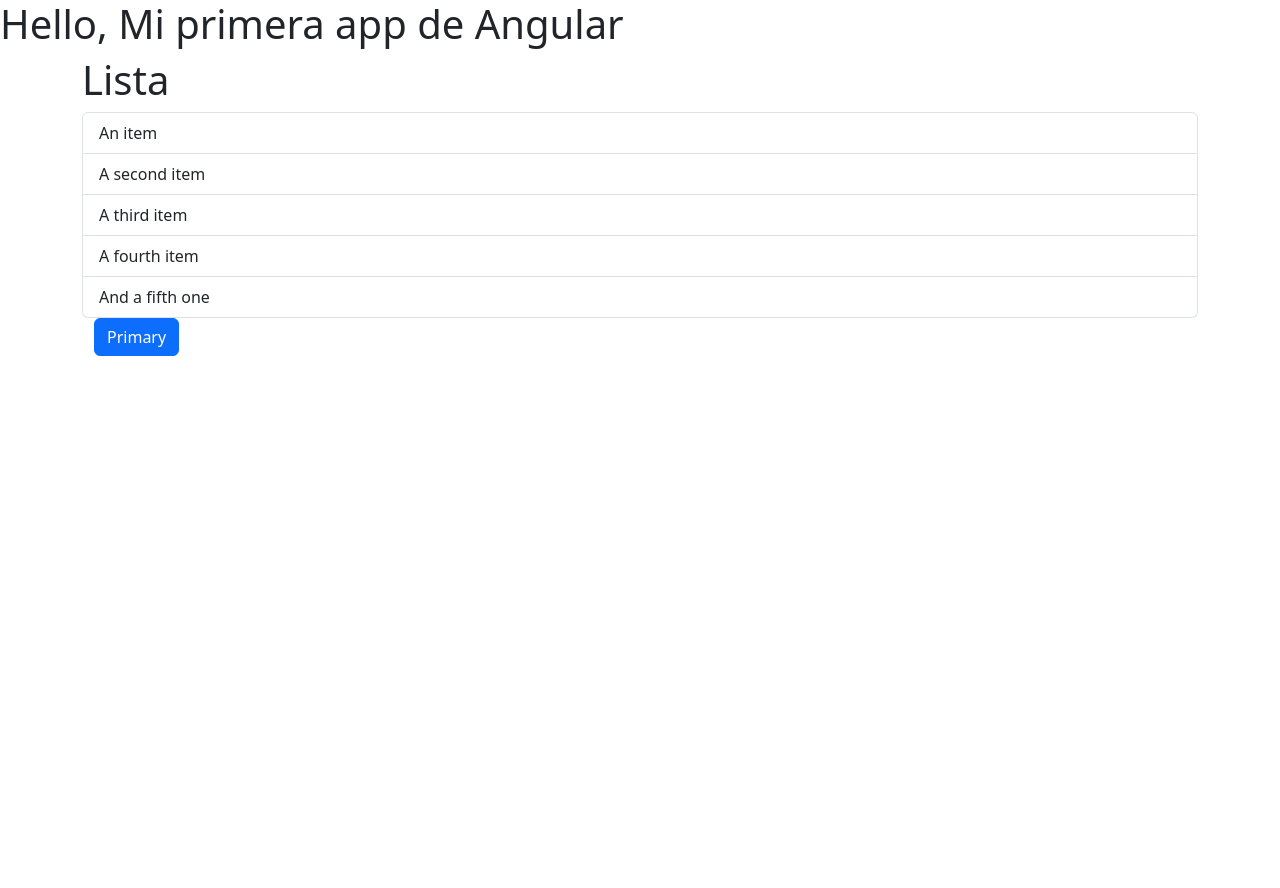
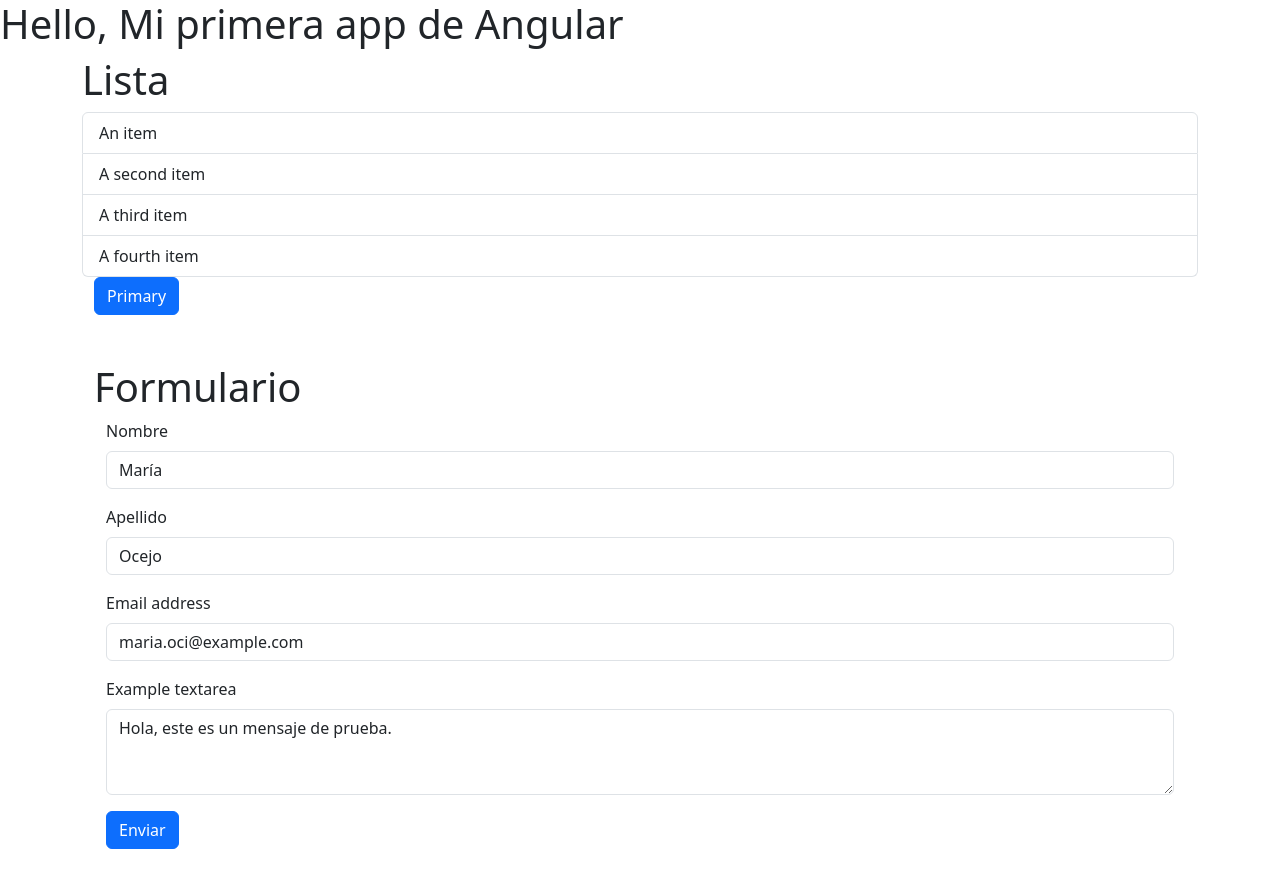
Before and after one commit to NAUnir/FRAMEWORKS-FRONT-END, an Angular app: page / in a window 1280 px wide. Shown: the top 888 px of the page. Before the commit the page ends 800 px from the top, so only its background shows below. Built offline with nearby package versions, Linux system fonts and the light colour scheme.

Commit message:
feat: data binding ngIf ngFor

```diff
--- a/src/app/app.html
+++ b/src/app/app.html
@@ -19,6 +19,15 @@
     </div>
   </div>
 
+
+    <div class="container py-5">
+    <div class="row">
+      <div class="col">
+          <app-formulario></app-formulario>
+      </div>
+    </div>
+  </div>
+
 </div>
 </div>
 </main>
--- a/src/app/app.ts
+++ b/src/app/app.ts
@@ -1,10 +1,11 @@
 import { Component, signal } from '@angular/core';
 import { RouterOutlet } from '@angular/router';
 import { Lista } from './lista/lista';
+import { Formulario } from './formulario/formulario';
 
 @Component({
   selector: 'app-root',
-  imports: [RouterOutlet, Lista],
+  imports: [RouterOutlet, Lista, Formulario],
   templateUrl: './app.html',
   styleUrl: './app.css',
 })
--- /dev/null
+++ b/src/app/formulario/formulario.html
@@ -0,0 +1,27 @@
+<h1>Formulario</h1>
+<div class="container">
+    <form (ngSubmit)="onSubmit()">
+    <div class="col">
+        <div class="row">
+            <div class="mb-3">
+                <label for="exampleFormControlInput1" class="form-label">Nombre</label>
+                <input type="text" class="form-control" id="exampleFormControlInput1" placeholder="Álvaro" [(ngModel)]="userData.name" [ngModelOptions]="{standalone: true}">
+                </div>
+                <div class="mb-3">
+                    <label for="exampleFormControlInput2" class="form-label">Apellido</label>
+                    <input type="text" class="form-control" id="exampleFormControlInput2" placeholder="Pérez" [(ngModel)]="userData.surname" [ngModelOptions]="{standalone: true}">
+                </div>
+                <div class="mb-3">
+                    <label for="exampleFormControlInput3" class="form-label">Email address</label>
+                    <input type="email" class="form-control" id="exampleFormControlInput3" placeholder="name@example.com" [(ngModel)]="userData.email" [ngModelOptions]="{standalone: true}">
+                </div>
+                <div class="mb-3">
+                <label for="exampleFormControlTextarea1" class="form-label">Example textarea</label>
+                <textarea class="form-control" id="exampleFormControlTextarea1" rows="3" [(ngModel)]="userData.message" [ngModelOptions]="{standalone: true}"></textarea>
+                </div>
+        </div>
+             <button type="submit" class="btn btn-primary">Enviar</button>
+
+    </div>
+</form>
+</div>
--- /dev/null
+++ b/src/app/formulario/formulario.ts
@@ -0,0 +1,22 @@
+import { Component } from '@angular/core';
+import { FormsModule } from '@angular/forms';
+
+@Component({
+  selector: 'app-formulario',
+  imports: [FormsModule],
+  templateUrl: './formulario.html',
+  styleUrl: './formulario.css',
+})
+export class Formulario {
+  userData = {
+    name: 'María',
+    surname: 'Ocejo',
+    email: 'maria.oci@example.com',
+    phone: '123-456-7890',
+    message: 'Hola, este es un mensaje de prueba.',
+  };
+
+  onSubmit() {
+    console.log(this.userData);
+  }
+}
--- a/src/app/lista/lista.html
+++ b/src/app/lista/lista.html
@@ -1,9 +1,5 @@
 <h1>Lista</h1>
 
 <ul class="list-group">
-  <li class="list-group-item">{{item.item1}}</li>
-  <li class="list-group-item">{{item.item2}}</li>
-  <li class="list-group-item">{{item.item3}}</li>
-  <li class="list-group-item">{{item.item4}}</li>
-  <li class="list-group-item">And a fifth one</li>
+  <li class="list-group-item" *ngFor="let item of items">{{item}}</li>
 </ul>
--- a/src/app/lista/lista.ts
+++ b/src/app/lista/lista.ts
@@ -1,16 +1,12 @@
 import { Component } from '@angular/core';
+import { NgFor } from '@angular/common';
 
 @Component({
   selector: 'app-lista',
-  imports: [],
+  imports: [NgFor],
   templateUrl: './lista.html',
   styleUrl: './lista.css',
 })
 export class Lista {
-  item = {
-    item1: 'An item',
-    item2: 'A second item',
-    item3: 'A third item',
-    item4: 'A fourth item',
-  };
+  items = ['An item', 'A second item', 'A third item', 'A fourth item'];
 }
```
Also changed, not shown: src/app/formulario/formulario.css (added), 1 other file (tests, documents, lock files or other folders).
